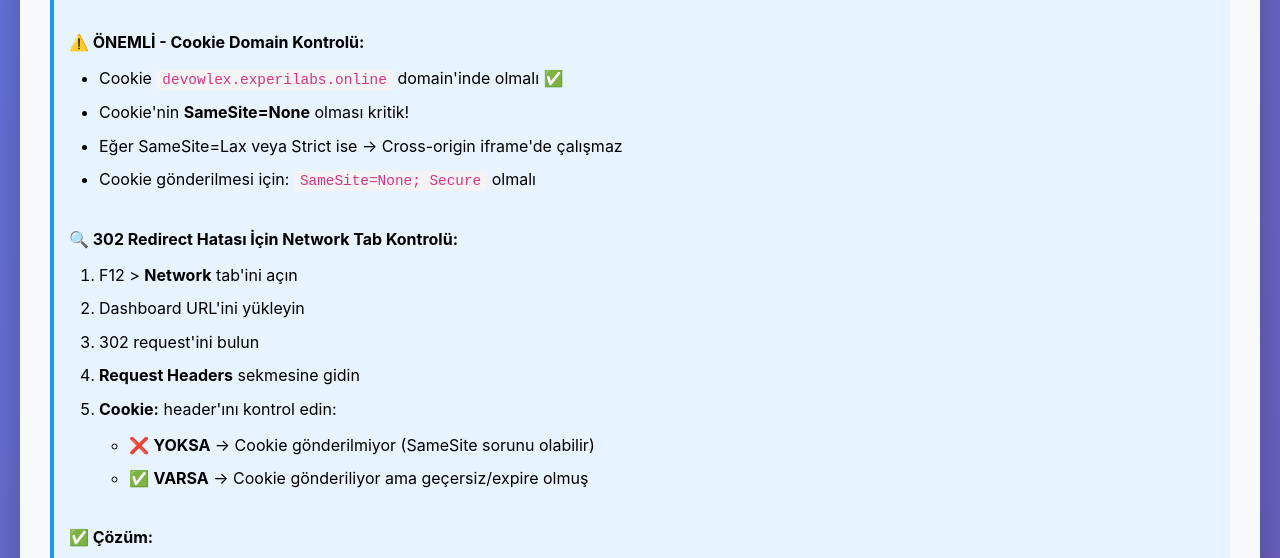
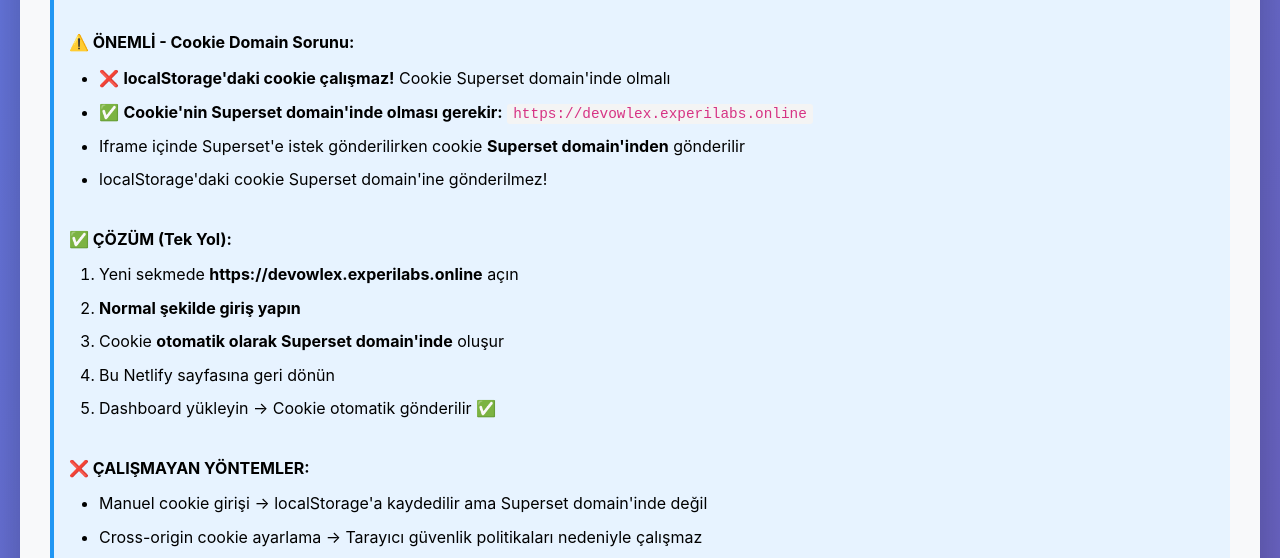
Before and after one commit to ahmetemn/superset-viewer, a plain HTML site: page index.html in a window 1280 px wide. Shown: the part 575-1133 px from the top of the page. Drawn offline with Linux system fonts and the light colour scheme.

Commit message:
Clarify cookie domain issue - localStorage cookie doesn't work

```diff
--- a/index.html
+++ b/index.html
@@ -313,12 +313,27 @@
                     </li>
                 </ol>
                 <br>
-                <strong>⚠️ ÖNEMLİ - Cookie Domain Kontrolü:</strong>
+                <strong>⚠️ ÖNEMLİ - Cookie Domain Sorunu:</strong>
                 <ul>
-                    <li>Cookie <code>devowlex.experilabs.online</code> domain'inde olmalı ✅</li>
-                    <li>Cookie'nin <strong>SameSite=None</strong> olması kritik!</li>
-                    <li>Eğer SameSite=Lax veya Strict ise → Cross-origin iframe'de çalışmaz</li>
-                    <li>Cookie gönderilmesi için: <code>SameSite=None; Secure</code> olmalı</li>
+                    <li>❌ <strong>localStorage'daki cookie çalışmaz!</strong> Cookie Superset domain'inde olmalı</li>
+                    <li>✅ <strong>Cookie'nin Superset domain'inde olması gerekir:</strong> <code>https://devowlex.experilabs.online</code></li>
+                    <li>Iframe içinde Superset'e istek gönderilirken cookie <strong>Superset domain'inden</strong> gönderilir</li>
+                    <li>localStorage'daki cookie Superset domain'ine gönderilmez!</li>
+                </ul>
+                <br>
+                <strong>✅ ÇÖZÜM (Tek Yol):</strong>
+                <ol>
+                    <li>Yeni sekmede <strong>https://devowlex.experilabs.online</strong> açın</li>
+                    <li><strong>Normal şekilde giriş yapın</strong></li>
+                    <li>Cookie <strong>otomatik olarak Superset domain'inde</strong> oluşur</li>
+                    <li>Bu Netlify sayfasına geri dönün</li>
+                    <li>Dashboard yükleyin → Cookie otomatik gönderilir ✅</li>
+                </ol>
+                <br>
+                <strong>❌ ÇALIŞMAYAN YÖNTEMLER:</strong>
+                <ul>
+                    <li>Manuel cookie girişi → localStorage'a kaydedilir ama Superset domain'inde değil</li>
+                    <li>Cross-origin cookie ayarlama → Tarayıcı güvenlik politikaları nedeniyle çalışmaz</li>
                 </ul>
                 <br>
                 <strong>🔍 302 Redirect Hatası İçin Network Tab Kontrolü:</strong>
@@ -528,23 +543,14 @@
                 const urlObj = new URL(baseUrl);
                 const domain = urlObj.hostname;
 
-                // Cookie'yi ayarla (cross-origin için)
-                const expires = new Date();
-                expires.setTime(expires.getTime() + (24 * 60 * 60 * 1000)); // 24 saat
-
-                // Cookie'yi localStorage'a kaydet (iframe'de kullanmak için)
+                // Cookie'yi localStorage'a kaydet
                 localStorage.setItem('superset_session', sessionValue);
                 localStorage.setItem('superset_url', baseUrl);
                 localStorage.setItem('superset_domain', domain);
 
-                // Cross-origin cookie ayarlama denemesi (tarayıcı güvenlik politikaları nedeniyle çalışmayabilir)
-                try {
-                    document.cookie = `session=${sessionValue}; expires=${expires.toUTCString()}; path=/; SameSite=None; Secure`;
-                } catch (e) {
-                    console.log('Cookie ayarlama hatası (normal):', e.message);
-                }
-
-                alert('✅ Session cookie kaydedildi!\n\nCookie localStorage\'a kaydedildi ve iframe\'de kullanılacak.\n\nNot: Cross-origin cookie ayarlama tarayıcı güvenlik politikaları nedeniyle sınırlı olabilir. Eğer çalışmazsa, Superset\'e normal şekilde giriş yapın.');
+                // UYARI: Cross-origin cookie ayarlama tarayıcı güvenlik politikaları nedeniyle çalışmaz!
+                // Cookie'nin Superset domain'inde olması gerekir
+                alert('⚠️ ÖNEMLİ!\n\nCookie localStorage\'a kaydedildi ancak cross-origin cookie ayarlama çalışmaz!\n\nÇÖZÜM:\n1. Yeni sekmede Superset\'e giriş yapın: ' + baseUrl + '\n2. Cookie otomatik olarak Superset domain\'inde oluşur\n3. Bu sayfaya geri dönün ve tekrar deneyin\n\nCookie\'ler otomatik olarak iframe\'e gönderilecektir.');
             } catch (error) {
                 console.error('Cookie ayarlama hatası:', error);
                 alert('❌ Cookie ayarlanırken hata oluştu.');
@@ -620,9 +626,19 @@
 
             if (savedSession) {
                 console.log('Saved session cookie found in localStorage:', savedSession.substring(0, 50) + '...');
+                console.warn('⚠️ UYARI: localStorage\'daki cookie Superset domain\'inde değil!');
+                console.warn('Cookie\'nin Superset domain\'inde olması gerekir: https://devowlex.experilabs.online');
+                console.warn('ÇÖZÜM: Superset\'e normal şekilde giriş yapın, cookie otomatik oluşur.');
             } else {
                 console.warn('⚠️ No session cookie in localStorage!');
+                console.warn('ÇÖZÜM: Superset\'e giriş yapın veya cookie\'yi manuel olarak girin.');
             }
+
+            // Gerçek cookie kontrolü (Superset domain'inde)
+            console.log('Current domain cookies:', document.cookie);
+            console.log('Superset domain cookie kontrolü için:');
+            console.log('1. F12 > Application > Cookies > https://devowlex.experilabs.online');
+            console.log('2. session cookie\'sinin olduğundan emin olun');
 
             // Cookie gönderimini test et
             checkCookieSupport(url);
```
